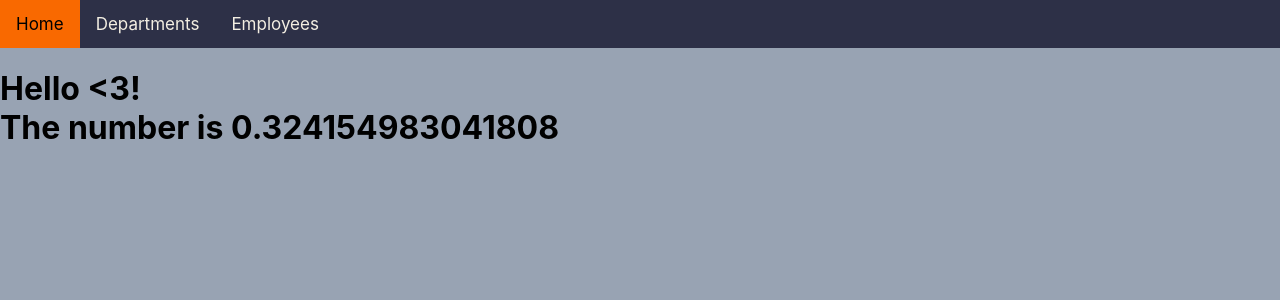
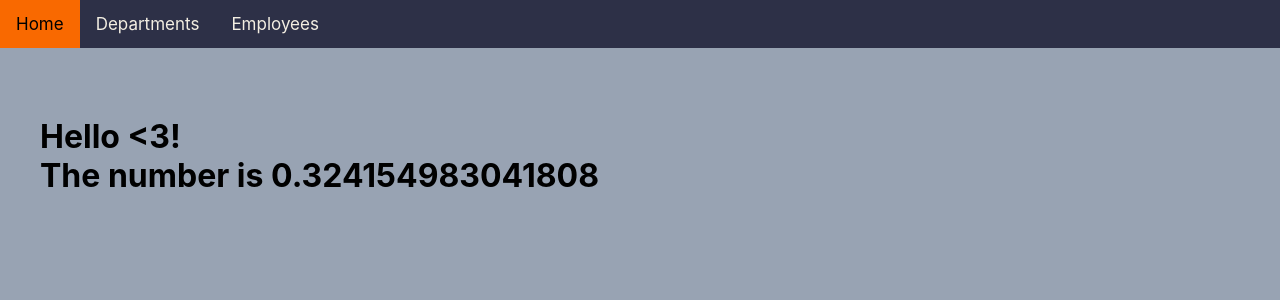
Before and after one commit to Injourn/BasicWebApp, a React (Create React App) app in the folder ui/: page / in a window 1280 px wide. Shown: the top 300 px of the page. Built offline with nearby package versions, Linux system fonts and the light colour scheme.

Commit message:
Updated Visuals

```diff
--- a/ui/src/App.css
+++ b/ui/src/App.css
@@ -8,6 +8,12 @@ html{
   background-color: #98A3B3;
 }
 
+
+.main{
+  margin: 0 auto;
+  padding: 3rem 2.5rem;
+  max-width: 90rem;
+}
 .nav {
   background-color: #2D3047;
   overflow: hidden;
@@ -35,8 +41,9 @@ html{
   margin: 20px 0;
   table-layout: fixed;
   width: 100%;
-  padding: 10px;
   border-collapse: collapse;
+  border-style: solid;
+  border-color: #2D3047;
 }
 .simpleTable thead{
   text-align: left;
@@ -68,7 +75,7 @@ html{
 .form-group label {
   flex: none;
   display: block;
-  width: 125px;
+  width: 150px;
   font-weight: bold;
   font-size: 1em;
 }
--- a/ui/src/App.js
+++ b/ui/src/App.js
@@ -14,7 +14,7 @@ function App() {
 
     <div className="App">
       <Navbar active={useLocation().pathname.replace('/','')}/>
-      <div>
+      <div className="main">
         <Switch>
           <Route exact path='/' component={ExampleComponent}/>
           <Route path='/Department' component={props =>
--- a/ui/src/department/DepartmentForm.js
+++ b/ui/src/department/DepartmentForm.js
@@ -36,9 +36,13 @@ class DepartmentForm extends React.Component{
     render(){
         return(
         <form onSubmit={this.handleSubmit}>
-            <label> What is the new department name? </label>
-            <input type="text" value={this.state.name} onChange={this.handleChange}></input>
-            <input type="submit" value="submit"/>
+            <div className="form-group">
+                <label>Department Name</label>
+                <input className = "input-control" type="text" value={this.state.name} onChange={this.handleChange}></input>
+            </div>
+            <div className="form-group">
+                <input type="submit" value="submit"/>
+            </div>
         </form>)
     }
 }
```
